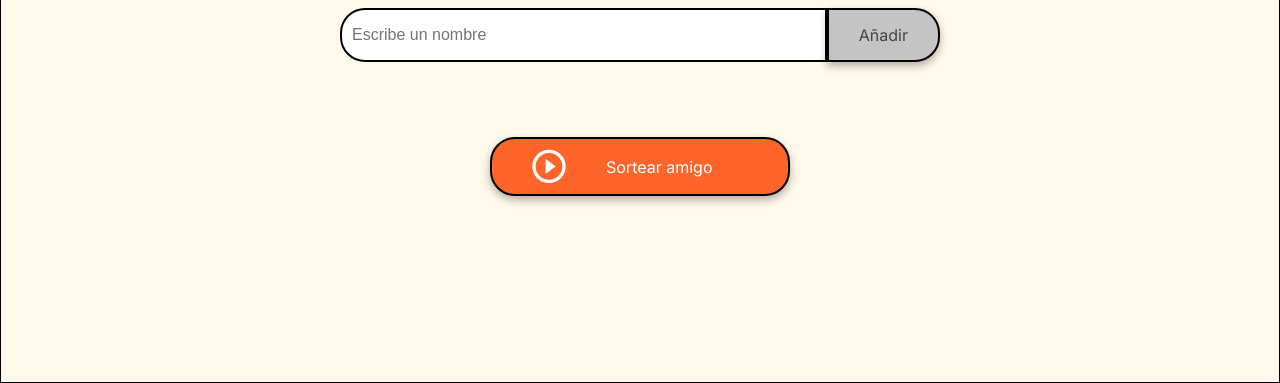
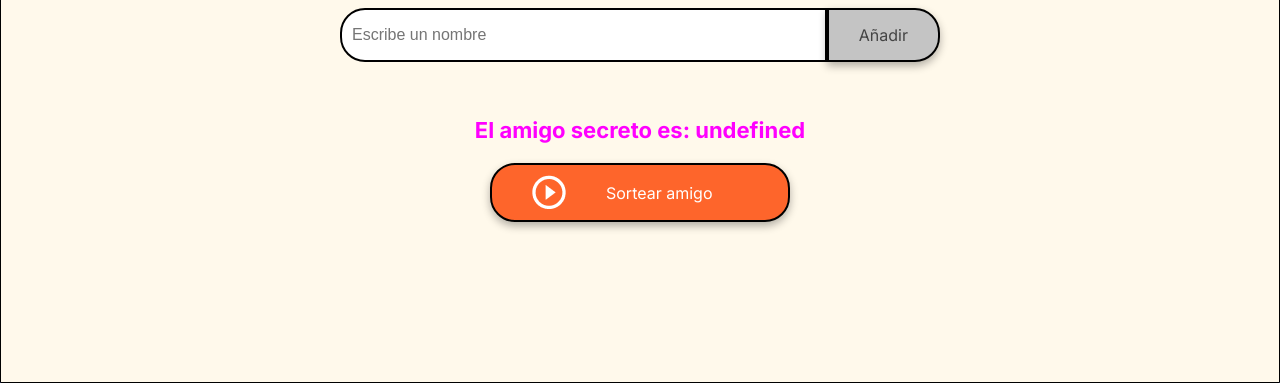
Before and after one commit to JDBuganuel758/Challenge-Amigo-Secreto, a plain HTML site: page index.html in a window 1280 px wide. Both pictures are taken after a click on the button "Sortear amigo". Shown: the part 417-800 px from the top of the page. Drawn offline with Linux system fonts and the light colour scheme.

Commit message:
Versión final del Challenge

```diff
--- a/app.js
+++ b/app.js
@@ -16,6 +16,10 @@ function asignarElementos(elemento,texto){
     return;
 }
 
+function limpiarCaja(){
+    document.querySelector('#amigo').value = '';
+}
+
 function agregarAmigo(){
     input = document.getElementById("amigo");
     nombre = input.value.trim();
@@ -25,15 +29,32 @@ function agregarAmigo(){
     }
     listaDeAmigos.push(nombre);
     mostrarLista();
+    limpiarCaja();
 }
 
 function mostrarLista(){
     lista = document.getElementById("listaAmigos");
     lista.innerHTML=""; //Se limpia la lista
 
-    listaDeAmigos.forEach(amigo,index){
+    listaDeAmigos.forEach((amigo,index) => {
         li = document.createElement("li");
         li.textContent = amigo;
+        lista.appendChild(li);
+    });
+}
 
+function sortearAmigo(){
+    resultado = document.getElementById("resultado");
+    resultado.innerHTML = ""; //Limpiando resultado previo
+
+    if(listaDeAmigos.length == 0){
+        alert("La lista debe tener al menos un amigo");
     }
+
+    indiceAleatorio = Math.floor(Math.random()*listaDeAmigos.length);
+    amigoSorteado = listaDeAmigos[indiceAleatorio];
+
+    li = document.createElement("li");
+    li.textContent = `El amigo secreto es: ${amigoSorteado}`;
+    resultado.appendChild(li);
 }
--- a/style.css
+++ b/style.css
@@ -136,7 +136,7 @@ ul {
 
 .result-list {
     margin-top: 15px;
-    color: #05DF05;
+    color: magenta;
     font-size: 22px;
     font-weight: bold;
     text-align: center;
```
